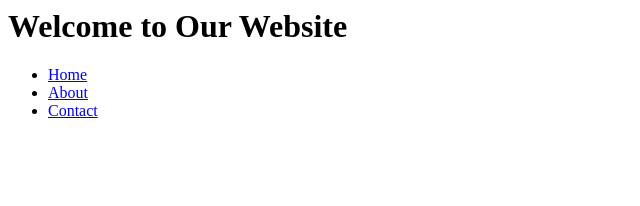
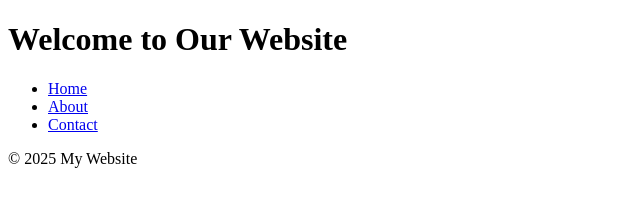
Before and after one commit to NoraaaaaY/website-project, a plain HTML site: page index.html in a window 1280 px wide. Shown: the whole page, without its empty margins (0-640 px from the left). Drawn offline with Linux system fonts and the light colour scheme.

Commit message:
Added footer section

```diff
--- a/index.html
+++ b/index.html
@@ -1,5 +1,7 @@
+<!DOCTYPE html>
 <html>
   <head>
+    <meta charset="UTF-8">
     <title>Website</title>
   </head>
   <body>
@@ -12,5 +14,9 @@
         <li><a href="#">Contact</a></li>
       </ul>
     </nav>
+
+    <footer>
+      <p>&copy; 2025 My Website</p>
+    </footer>
   </body>
 </html>
```
Lines whose indentation alone changed are shown as unchanged.
